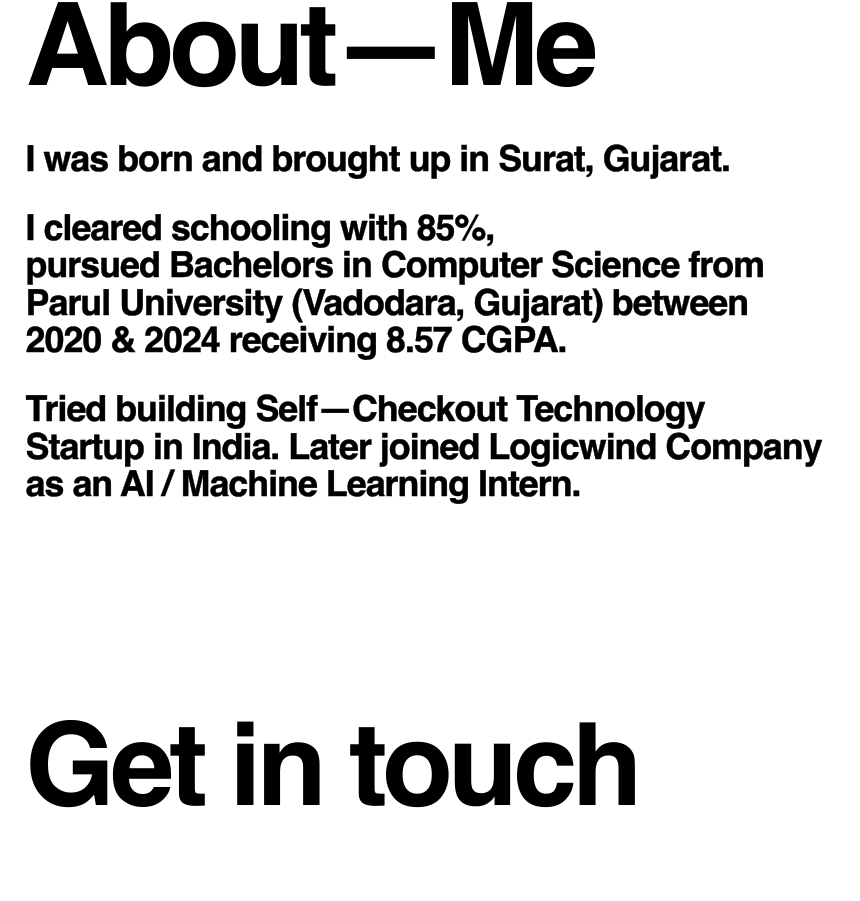
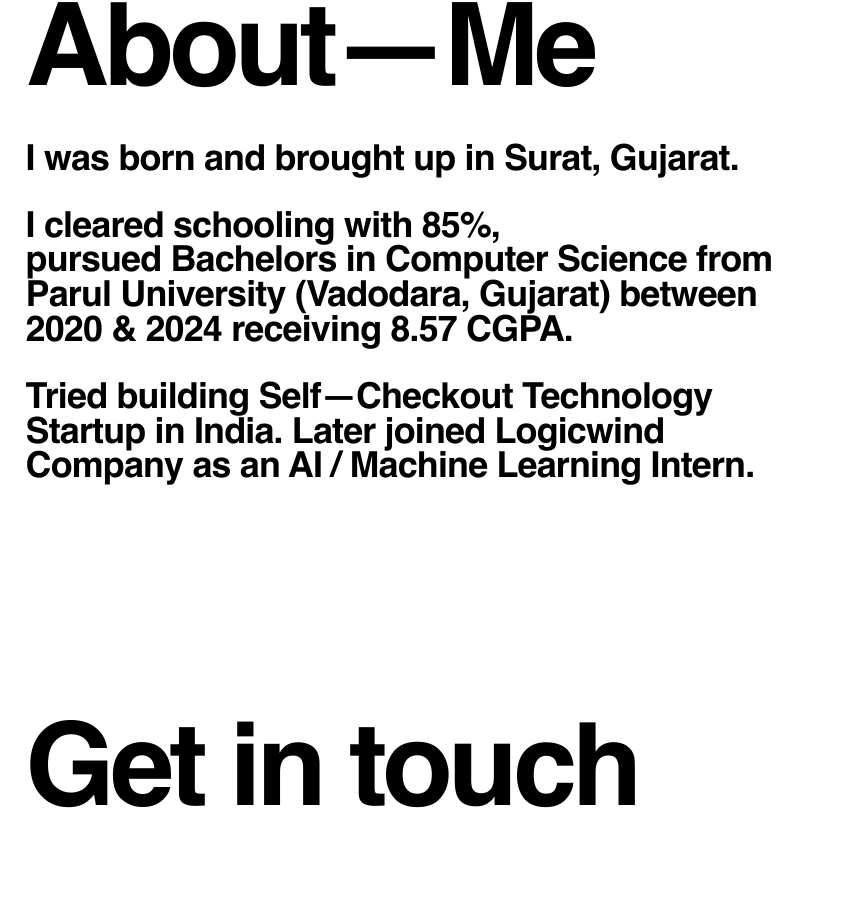
Before and after one commit to jaiminjariwala/jaiminjariwala, a React (Vite) app: page / in a window 1280 px wide. Shown: the part 907-1808 px from the top of the page, without its empty margins (0-860 px from the left). Built offline with nearby package versions, Linux system fonts and the light colour scheme.

Commit message:
updated font size in about p

```diff
--- a/src/components/About/About.css
+++ b/src/components/About/About.css
@@ -36,13 +36,13 @@
 
 .content p {
   font-size: clamp(1rem, 2.8vw, 2.4rem);
-  line-height: 1.04;
-  letter-spacing: -0.3px;
-  -webkit-text-stroke: 0.4px black;
+  line-height: 0.97;
+  letter-spacing: -0.8px;
+  /* -webkit-text-stroke: 0.4px black; */
   font-weight: bold;
   max-width: 84vw;
 
-  letter-spacing: -1px;
+  /* letter-spacing: -1px; */
   margin: 0 0 3vh 0;
 }
 
```
